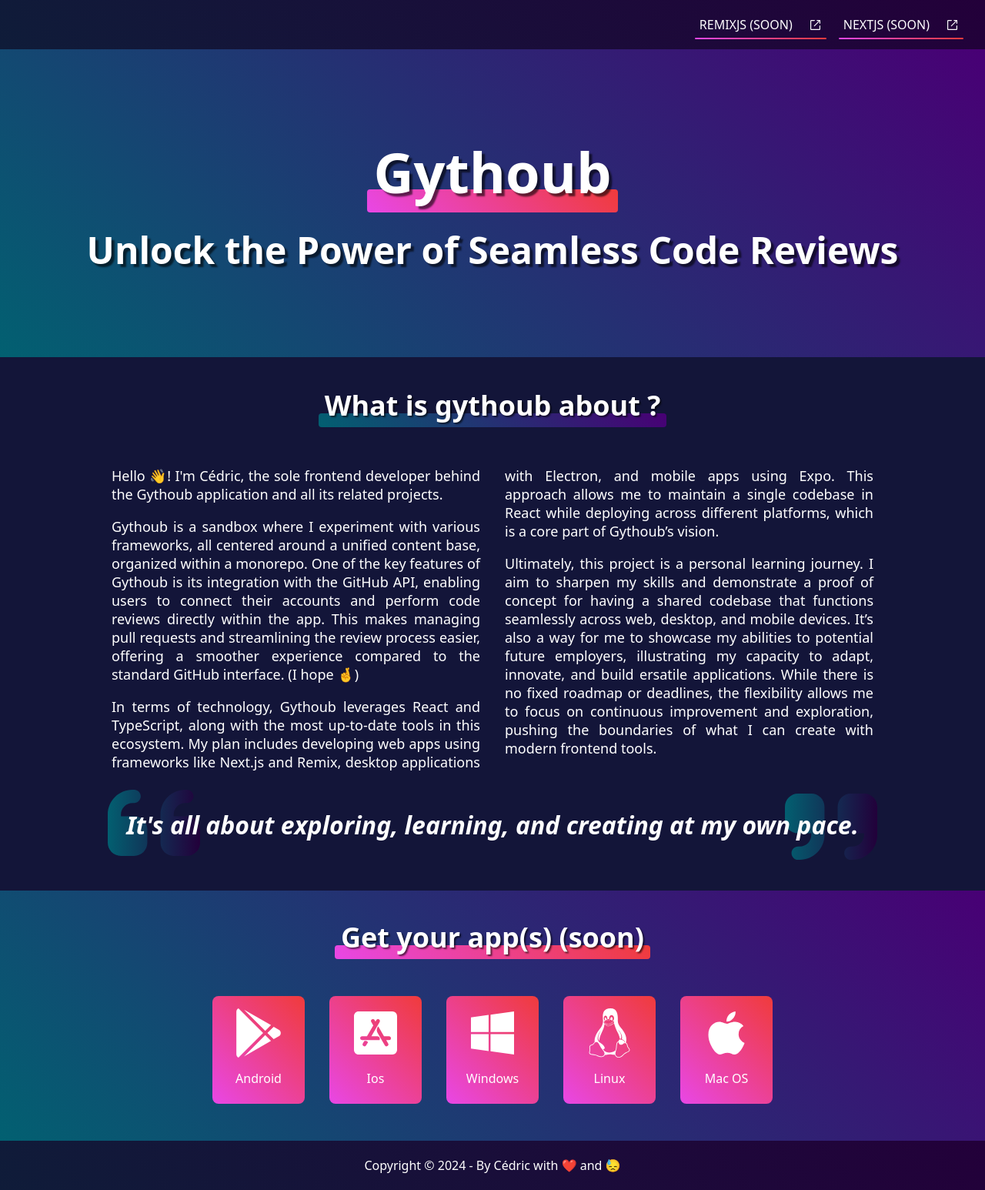
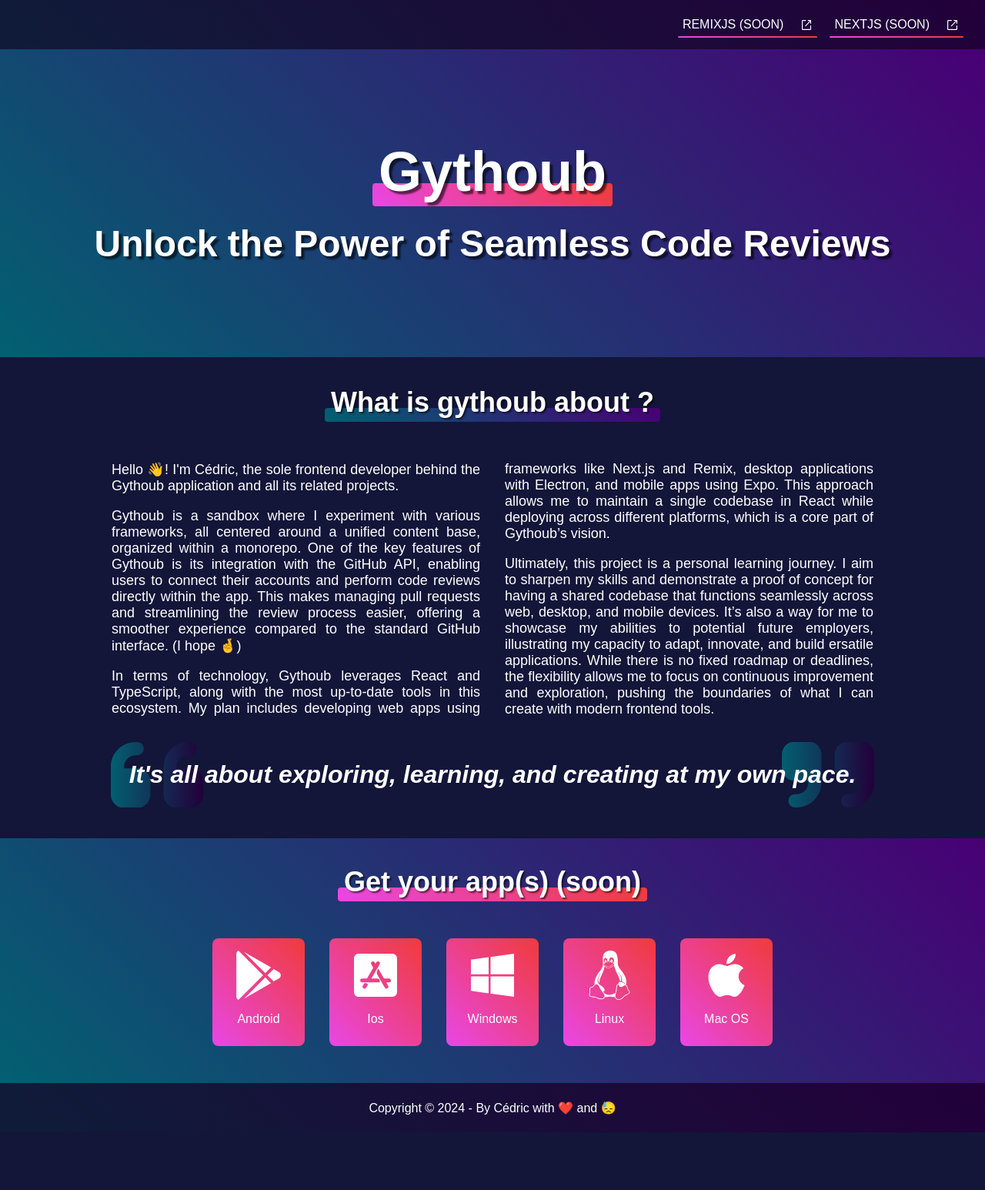
Before and after one commit to csaunier/gythoub, an Astro site in the folder workspaces/landingPage/: page / in a window 1280 px wide. Shown: the whole page at 77% size. After the commit the page ends 1471 px from the top, so only its background shows below. Built offline with nearby package versions, Linux system fonts and the light colour scheme; Astro itself is replaced by a stand-in of ours.

Commit message:
feat(LandingPage): add font and rework main color

```diff
--- a/workspaces/landingPage/package.json
+++ b/workspaces/landingPage/package.json
@@ -11,6 +11,7 @@
   "dependencies": {
     "astro": "^4.16.6",
     "@astrojs/check": "^0.9.4",
-    "typescript": "^5"
+    "typescript": "^5",
+    "@fontsource-variable/inter": "^5.1.0"
   }
 }
--- a/workspaces/landingPage/src/components/About/About.module.css
+++ b/workspaces/landingPage/src/components/About/About.module.css
@@ -1,6 +1,5 @@
 .main {
   padding: 16px;
-  color: white;
   font-size: 18px;
 }
 
--- a/workspaces/landingPage/src/components/AppLink/AppLink.module.css
+++ b/workspaces/landingPage/src/components/AppLink/AppLink.module.css
@@ -3,13 +3,13 @@
   width: 120px;
   height: 140px;
   position: relative;
+  color: inherit;
 }
 
 .link {
   padding: 16px 24px;
   display: flex;
   flex-direction: column;
-  color: white;
   border-radius: 8px;
   align-items: center;
   position: absolute;
--- a/workspaces/landingPage/src/components/Footer/Footer.module.css
+++ b/workspaces/landingPage/src/components/Footer/Footer.module.css
@@ -1,7 +1,6 @@
 .footer {
   height: 64px;
   background: linear-gradient(45deg, rgba(15, 28, 57, 1) 0%, rgba(35, 0, 58, 1) 100%);
-  color: white;
   display: flex;
   align-items: center;
   justify-content: center;
--- a/workspaces/landingPage/src/components/Header/Header.module.css
+++ b/workspaces/landingPage/src/components/Header/Header.module.css
@@ -1,7 +1,6 @@
 .main {
   height: 64px;
   background: linear-gradient(45deg, rgba(15, 28, 57, 1) 0%, rgba(35, 0, 58, 1) 100%);
-  color: white;
   display: flex;
   align-items: center;
   gap: 24px;
--- a/workspaces/landingPage/src/components/Hero/Hero.module.css
+++ b/workspaces/landingPage/src/components/Hero/Hero.module.css
@@ -9,7 +9,6 @@
 
 .title {
   margin: 0;
-  color: white;
   font-size: 36px;
   font-weight: 900;
   text-align: center;
--- a/workspaces/landingPage/src/components/Title/Title.module.css
+++ b/workspaces/landingPage/src/components/Title/Title.module.css
@@ -8,7 +8,6 @@
   font-weight: 900;
   position: relative;
   margin: 0 0 32px;
-  color: white;
   z-index: 1;
   text-shadow: 2px 2px 2px rgba(0, 0, 0, 0.6);
 }
--- a/workspaces/landingPage/src/components/WebAppLink/WebAppLink.module.css
+++ b/workspaces/landingPage/src/components/WebAppLink/WebAppLink.module.css
@@ -4,7 +4,7 @@
   padding: 8px 40px 8px 2px;
   position: relative;
   display: inline-block;
-  color: white;
+  color: inherit;
   z-index: 1;
 }
 
--- a/workspaces/landingPage/src/layouts/Layout.astro
+++ b/workspaces/landingPage/src/layouts/Layout.astro
@@ -1,4 +1,6 @@
 ---
+import '@fontsource-variable/inter';
+
 import styles from "./Layout.module.css"
 
 interface Props {
@@ -24,7 +26,8 @@ const { title } = Astro.props;
 </html>
 <style is:global>
 	html {
-		font-family: system-ui, sans-serif;
+		font-family: 'Inter Variable', sans-serif;
+		color: #ffffff;
 		background: #131539;
 	}
 </style>
--- a/workspaces/landingPage/src/pages/index.astro
+++ b/workspaces/landingPage/src/pages/index.astro
@@ -7,17 +7,18 @@ import DownloadApps from "../components/DownloadApps/DownloadApps.astro"
 import Footer from "../components/Footer/Footer.astro"
 ---
 
-<Layout title="Welcome to Gythoub.">
+<Layout title="Welcome to Gythoub">
 	<Header />
-	<Hero />
-	<About />
-	<DownloadApps />
-	<Footer />
+	<main>
+		<Hero />
+		<About />
+		<DownloadApps />
+		<Footer />
+	</main>
 </Layout>
 
 <style>
 	main {
 		margin: auto;
-		color: white;
 	}
 </style>
```
Also changed, not shown: 1 other file.
